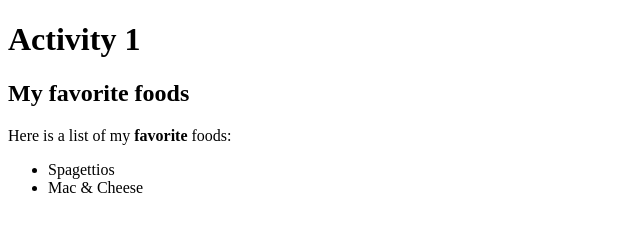
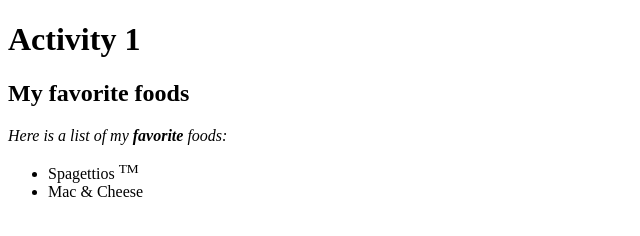
Before and after one commit to OLD-itdev160-sp2023/MATC_ITDEV-160, a plain HTML site: page Activity 1/index.html in a window 1280 px wide. Shown: the full height of the page, 0-640 px from the left. Drawn offline with Linux system fonts and the light colour scheme.

Commit message:
Update index.html

```diff
--- a/Activity 1/index.html
+++ b/Activity 1/index.html
@@ -9,10 +9,10 @@
     <body>
         <h1>Activity 1</h1>
         <h2>My favorite foods</h2>
-        <p>Here is a list of my <strong>favorite</strong> foods:</p>
+        <p><em>Here is a list of my <strong>favorite</strong> foods:</em><br></p>
 
         <ul>
-            <li>Spagettios</li>
+            <li>Spagettios <sup>TM</sup></li>
             <li>Mac & Cheese</li>
         </ul>
     </body>
```
